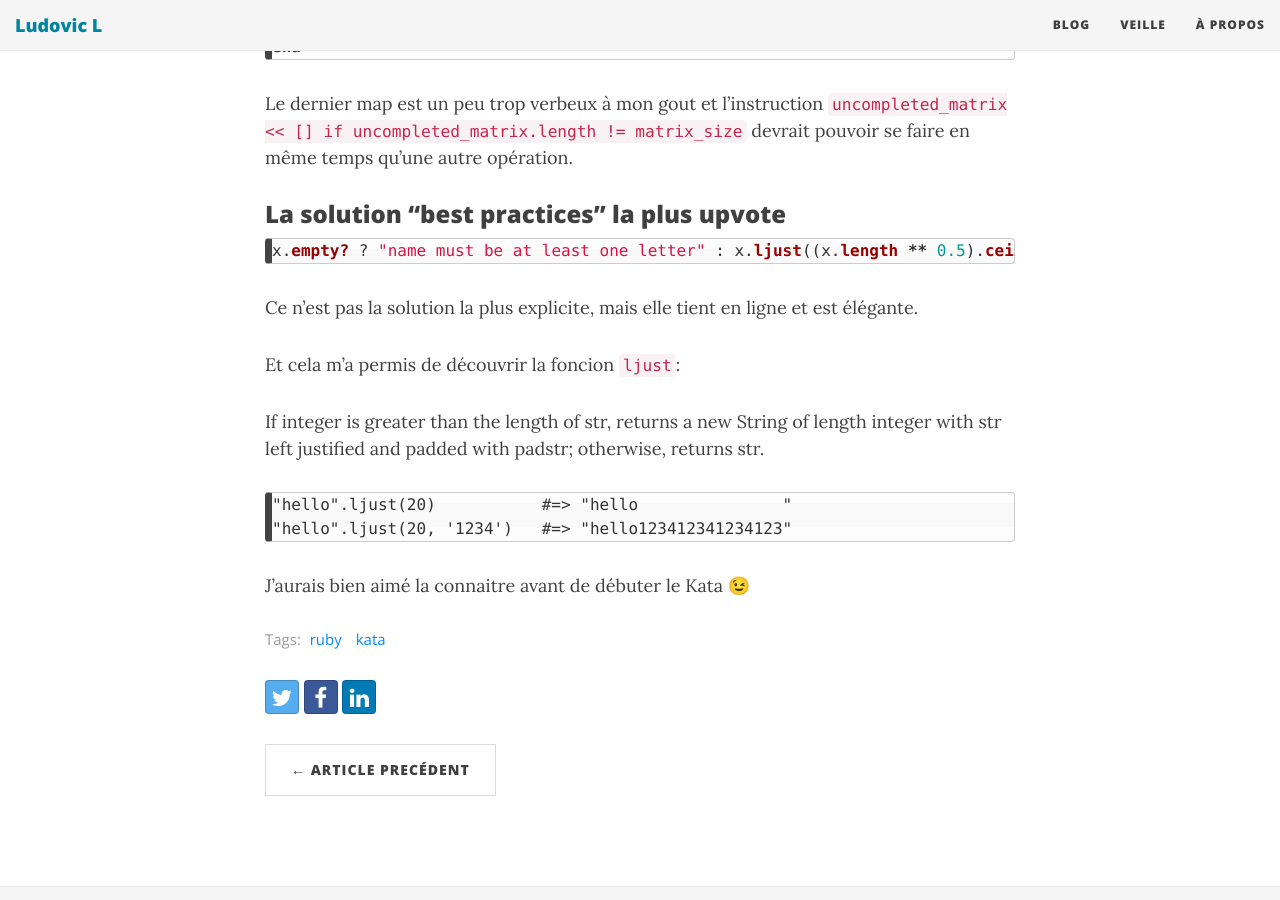
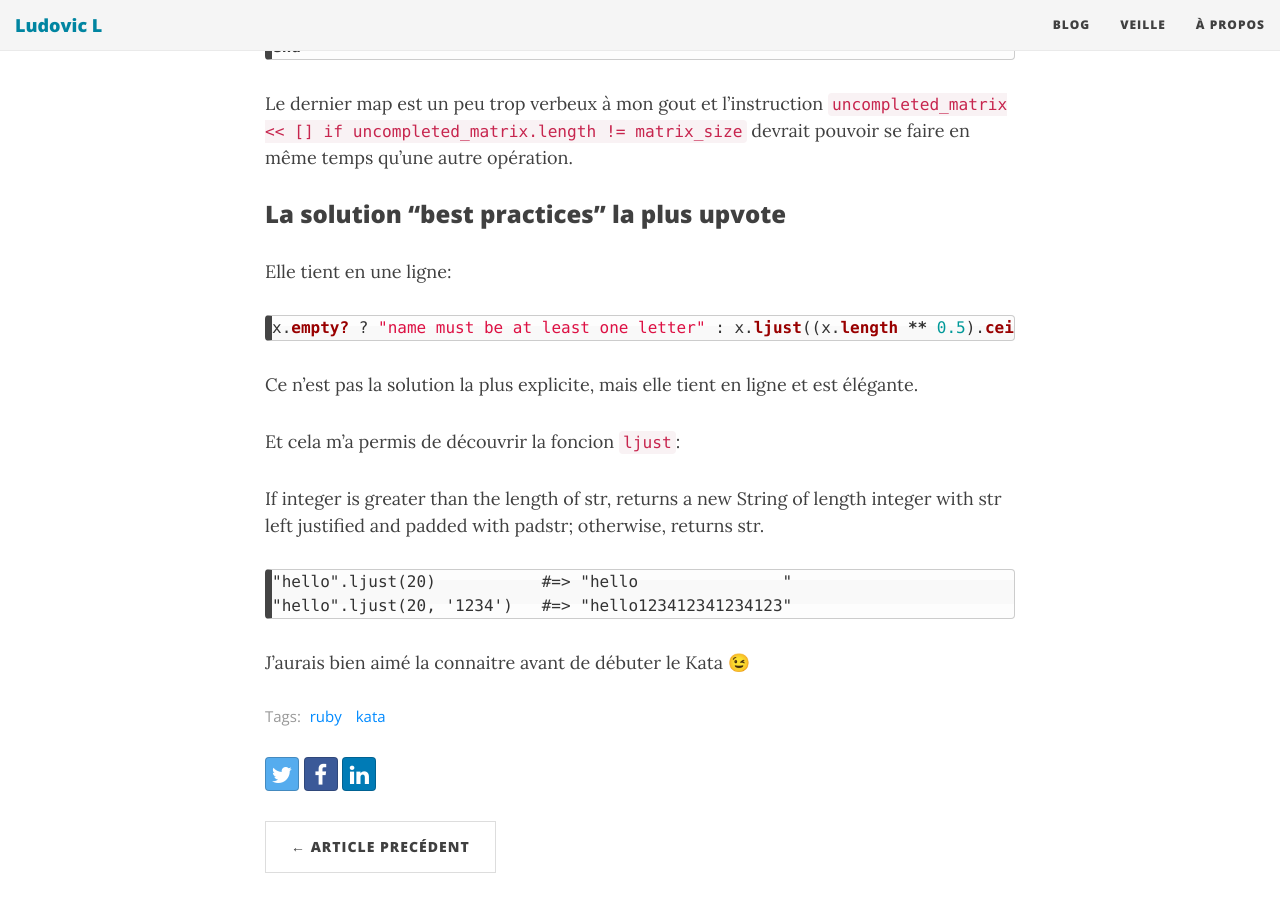
Before and after one commit to jackplux/jackplux.github.io, a Jekyll site: the page built from _posts/2018-03-11-kata-name-to-matrix.md, in a window 1280 px wide and 900 px high, scrolled down 968 px. Built offline with Jekyll 4.4.1, drawn with Linux system fonts in a browser that asks for light colours; nearby versions of some CDN libraries.

Commit message:
Update 2018-03-11-kata-name-to-matrix.md

```diff
--- a/_posts/2018-03-11-kata-name-to-matrix.md
+++ b/_posts/2018-03-11-kata-name-to-matrix.md
@@ -21,7 +21,9 @@
 **Warning:** Si vous voulez faire le kata, ne lisez pas la suite
 
 ### Ma solution
+
 Avec `x` le string à convertir en matrice,  ma solution est la suivante :
+
 ~~~ruby
 def matrixfy(x)
   return "name must be at least one letter" if x.length == 0
@@ -36,6 +38,8 @@ end
 Le dernier map est un peu trop verbeux à mon gout et l'instruction `uncompleted_matrix << [] if uncompleted_matrix.length != matrix_size` devrait pouvoir se faire en même temps qu'une autre opération.
 
 ### La solution "best practices" la plus upvote
+
+Elle tient en une ligne:
 
 ~~~ruby
 x.empty? ? "name must be at least one letter" : x.ljust((x.length ** 0.5).ceil ** 2, '.').each_char.each_slice((x.length ** 0.5).ceil).to_a
```
